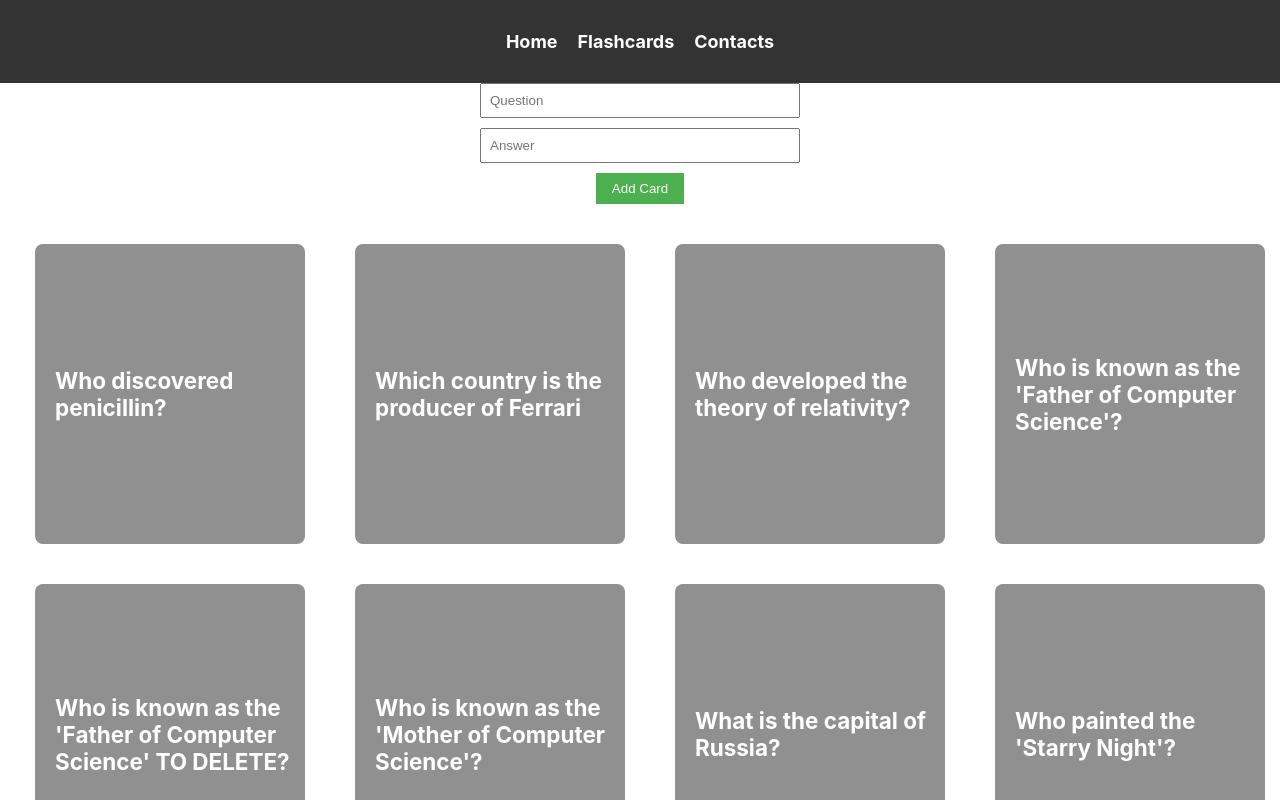
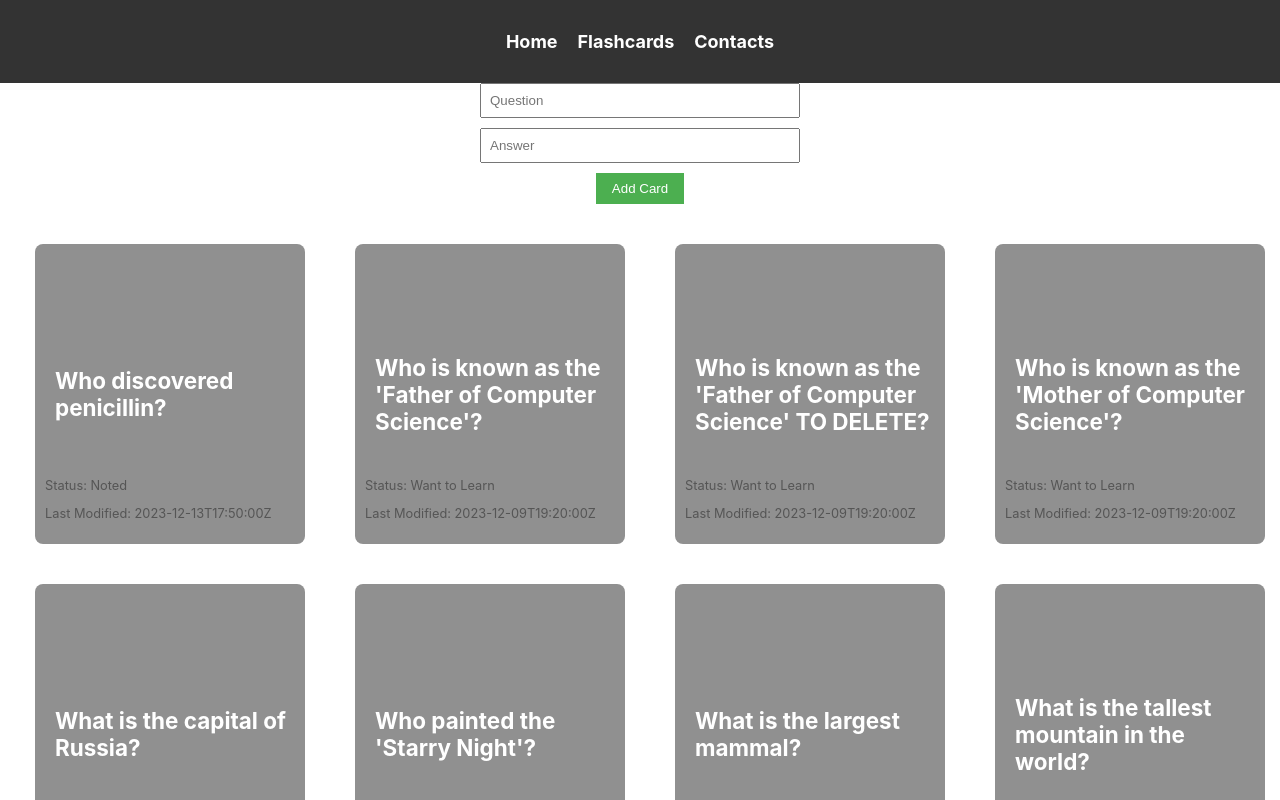
Before and after one commit to FerayGuluzada/Assignment-3, a React (Create React App) app: page /flashcards in a window 1280 px wide. Shown: the top 800 px of the page. Built offline with nearby package versions, Linux system fonts and the light colour scheme; data requests are answered from the project's data file.

Commit message:
Last Modified, Status

```diff
--- a/src/db.json
+++ b/src/db.json
@@ -6,16 +6,6 @@
       "lastModified": "2023-12-13T17:50:00Z",
       "status": "Noted",
       "id": 4
-    },
-    {
-      "front": "Which country is the producer of Ferrari",
-      "back": "Italy",
-      "id": 5
-    },
-    {
-      "front": "Who developed the theory of relativity?",
-      "back": "Albert Einstein",
-      "id": 6
     },
     {
       "front": "Who is known as the 'Father of Computer Science'?",
--- a/src/pages/Flashcards.css
+++ b/src/pages/Flashcards.css
@@ -98,3 +98,11 @@
 .flashcard:hover .delete-btn {
   display: block;
 }
+
+.card-details {
+  position: absolute;
+  bottom: 10px;
+  left: 10px;
+  font-size: 0.8rem;
+  color: #555;
+}
--- a/src/pages/Flashcards.js
+++ b/src/pages/Flashcards.js
@@ -20,13 +20,14 @@ const FlashcardsPage = () => {
           id: questionItem.id,
           question: questionItem.front,
           answer: questionItem.back,
+          status: questionItem.status || 'Want to Learn',
+          lastModified: questionItem.lastModified || '-',
         })));
       })
       .catch((error) => {
         console.error('Error:', error);
       });
   };
-
 
   const addCard = () => {
     if (newQuestion && newAnswer) {
@@ -94,6 +95,10 @@ const FlashcardsPage = () => {
     <div className="front">
   <button className="delete-btn" onClick={(e) => deleteCard(flashcard.id, e)}>Delete</button>
   <h3>{flashcard.question}</h3>
+  <div className="card-details">
+    <p>Status: {flashcard.status}</p>
+    <p>Last Modified: {flashcard.lastModified}</p>
+  </div>
 </div>
     <div className="back">
       <p>Answer: {flashcard.answer}</p>
```
Lines whose indentation alone changed are shown as unchanged.
